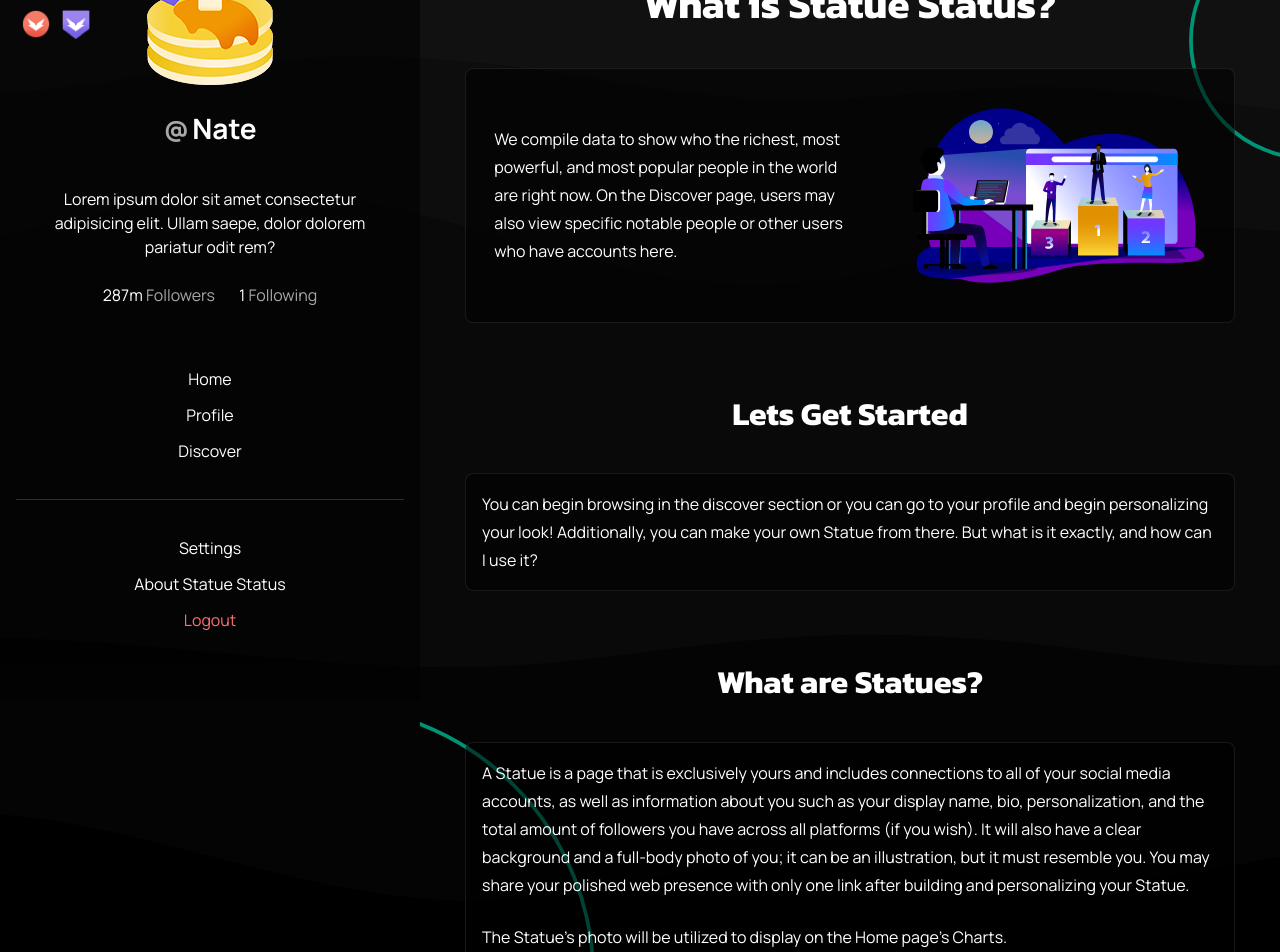
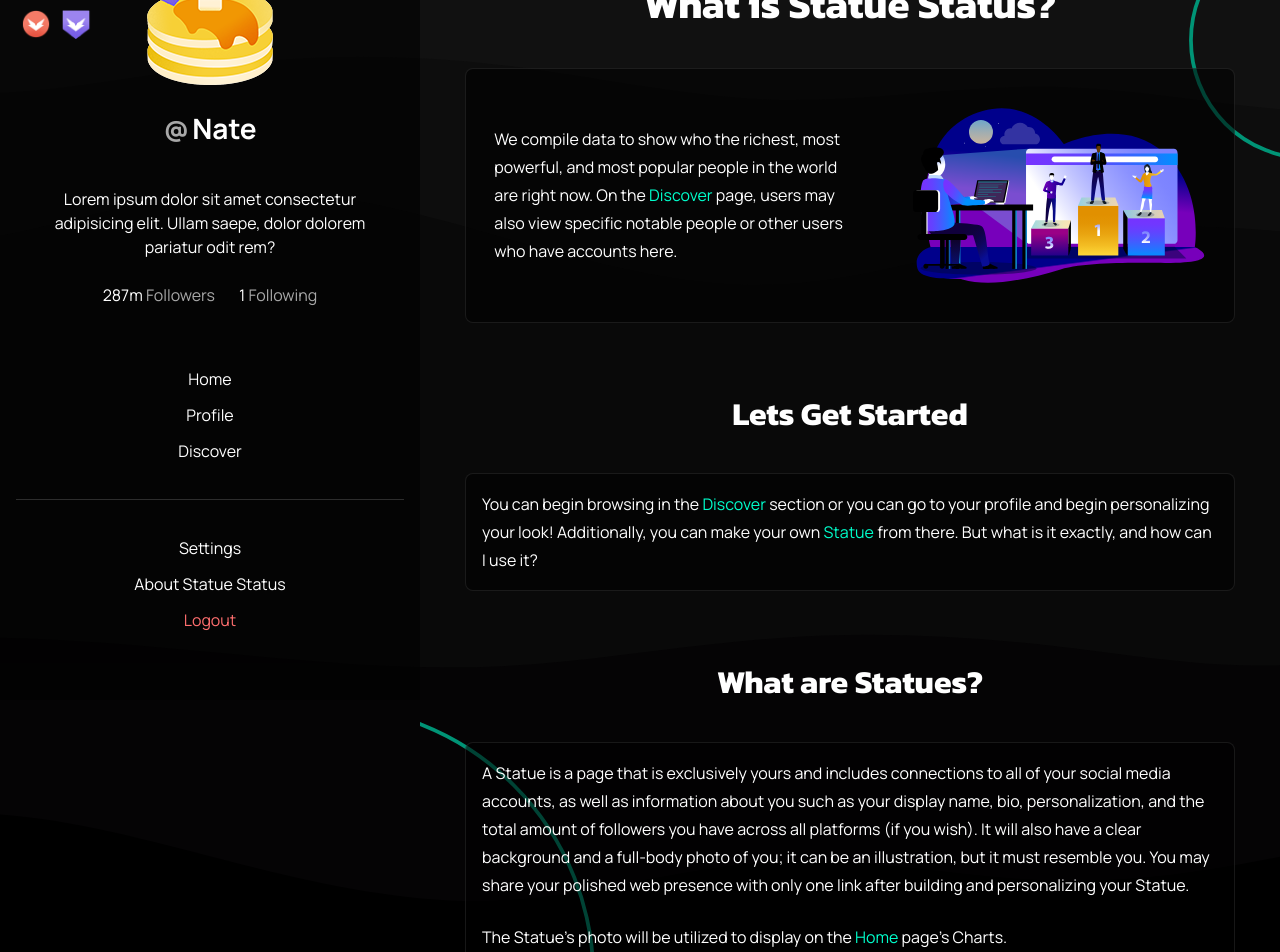
Before and after one commit to TDG-Org/Statue-Status, a React (Create React App) app in the folder client/: page /about in a window 1280 px wide. Shown: the part 100-1052 px from the top of the page. Built offline with nearby package versions, Linux system fonts and the light colour scheme.

Commit message:
updated styles on footer and about page

```diff
--- a/client/src/pages/About/AboutPage.jsx
+++ b/client/src/pages/About/AboutPage.jsx
@@ -4,6 +4,9 @@ import React from "react";
 
 // Styles
 import "./AboutPage.scss";
+
+// Link
+import { Link } from "react-router-dom";
 
 // images/SVGs
 import Ranking from "../../assets/svgs/ranking.svg";
@@ -15,33 +18,33 @@ const AboutPage = () => {
       <div className="container">
 
         {/* intro  */}
-        <div className="about-sect about-intro-sect" id="introduction">
+        <div className="about-sect about-intro-sect" id="introSect">
           <h1>What is Statue Status?</h1>
           <div className="about-sect-content about-intro-sect-content">
             <p>
-            We compile data to show who the richest, most powerful, and most popular people in the world are right now. On the Discover page, users may also view specific notable people or other users who have accounts here.
+            We compile data to show who the richest, most powerful, and most popular people in the world are right now. On the <Link to="/discover" className="about-link">Discover</Link> page, users may also view specific notable people or other users who have accounts here.
             </p>
             <img src={Ranking} alt="ranking image" />
             </div>
         </div>
 
         {/* Getting Started  */}
-        <div className="about-sect">
+        <div className="about-sect" id="getStartedSect">
           <h2>Lets Get Started</h2>
           <div className="about-sect-content">
-            <p>You can begin browsing in the discover section or you can go to your profile and begin personalizing your look! Additionally, you can make your own Statue from there. But what is it exactly, and how can I use it?</p>
+            <p>You can begin browsing in the <Link to="/discover" className="about-link">Discover</Link> section or you can go to your profile and begin personalizing your look! Additionally, you can make your own <a href="#statuesSect" className="about-link">Statue</a> from there. But what is it exactly, and how can I use it?</p>
             </div>
         </div>
 
         {/* What are Statues? */}
-        <div className="about-sect">
+        <div className="about-sect" id="statuesSect">
           <h2>What are Statues?</h2>
           <div className="about-sect-content">
             <p>
             A Statue is a page that is exclusively yours and includes connections to all of your social media accounts, as well as information about you such as your display name, bio, personalization, and the total amount of followers you have across all platforms (if you wish). It will also have a clear background and a full-body photo of you; it can be an illustration, but it must resemble you. You may share your polished web presence with only one link after building and personalizing your Statue.
             </p>
             <br />
-            <p>The Statue&apos;s photo will be utilized to display on the Home page&apos;s Charts.</p>
+            <p>The Statue&apos;s photo will be utilized to display on the <Link to="/" className="about-link">Home</Link> page&apos;s Charts.</p>
             </div>
         </div>
 
--- a/client/src/pages/About/AboutPage.scss
+++ b/client/src/pages/About/AboutPage.scss
@@ -20,7 +20,7 @@
     width: 95%;
     margin: 1.5rem 0;
 
-    .about-sect-content  {
+    .about-sect-content {
       border-radius: 8px;
       padding: 1rem;
       justify-content: space-evenly;
@@ -31,6 +31,15 @@
         margin: 0;
         padding: 0;
         line-height: 1.75rem;
+      }
+    }
+
+    .about-link {
+      color: $second-clr;
+      transition: all 200ms ease;
+
+      &:hover {
+      text-decoration: underline !important;
       }
     }
   }
--- a/client/src/sass/components/Footer.scss
+++ b/client/src/sass/components/Footer.scss
@@ -37,7 +37,7 @@ footer {
 
         &:hover {
         color: $second-clr;
-
+        text-decoration: underline !important;
         }
       }
     }
```
